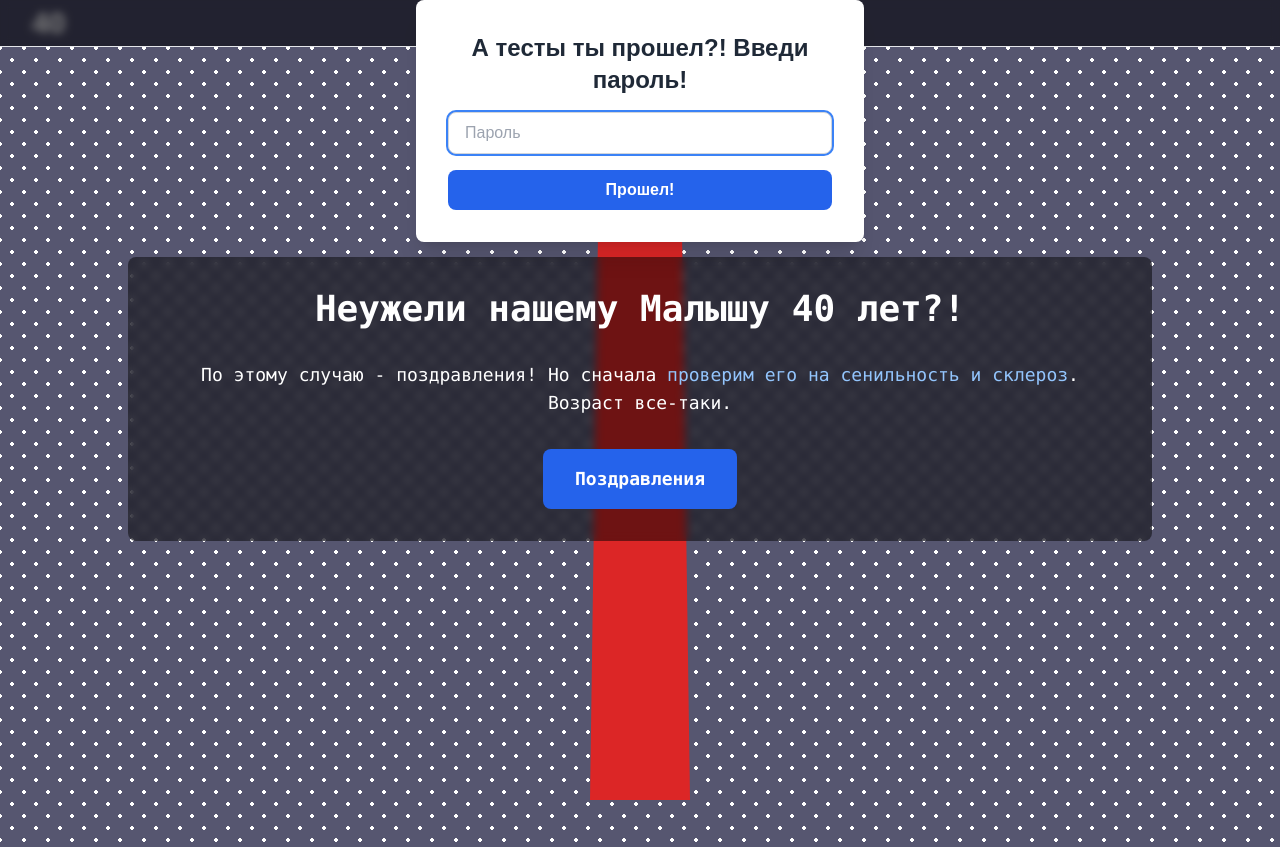
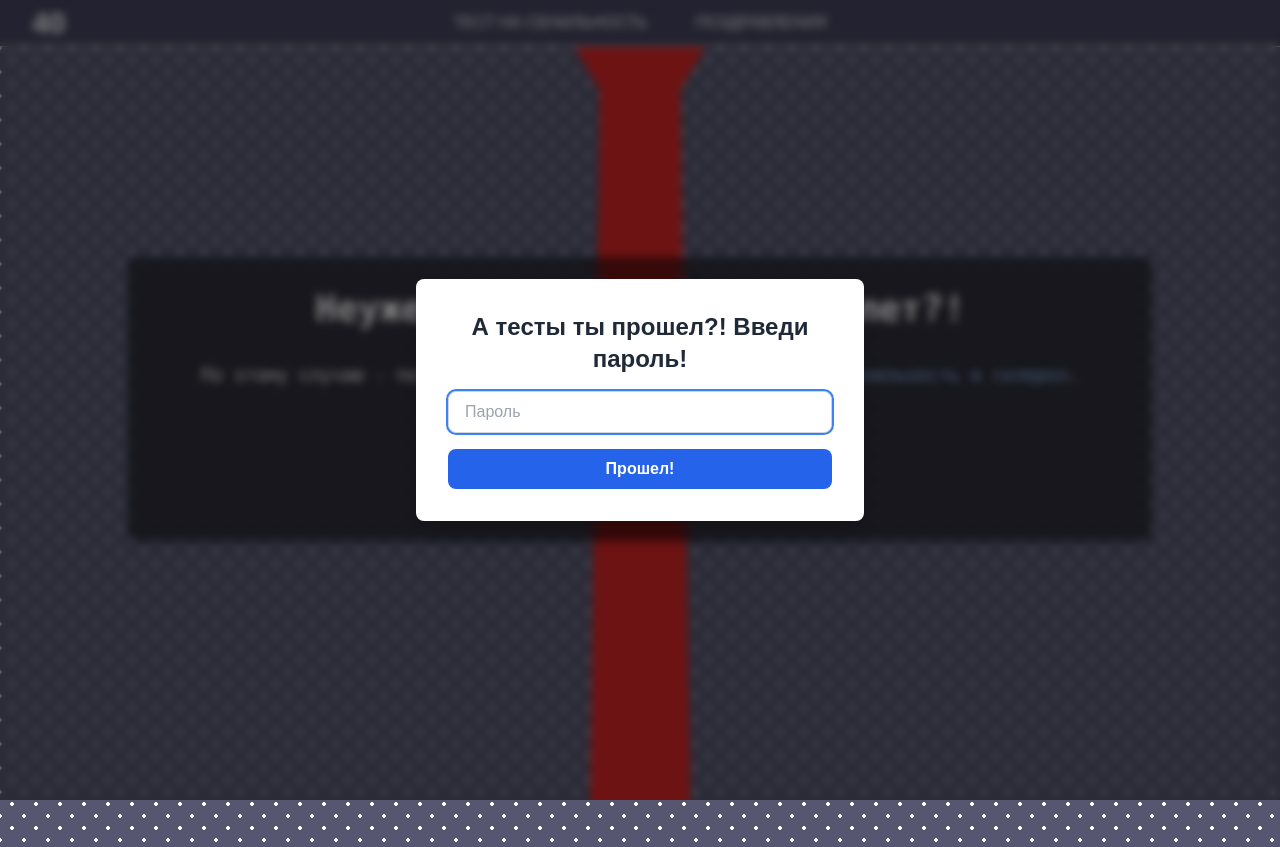
Before and after one commit to s-parfenov/kisesoroket, a Next.js app: page / in a window 1280 px wide. Both pictures are taken after a click on the button "ПОЗДРАВЛЕНИЯ". Built offline with nearby package versions, Linux system fonts and the light colour scheme.

Commit message:
Modal fixed

```diff
--- a/components/PasswordModal.tsx
+++ b/components/PasswordModal.tsx
@@ -1,6 +1,7 @@
 'use client';
 
-import { useState } from 'react';
+import { useState, useEffect } from 'react';
+import { createPortal } from 'react-dom';
 import { useRouter } from 'next/navigation';
 
 interface PasswordModalProps {
@@ -11,9 +12,15 @@ interface PasswordModalProps {
 export default function PasswordModal({ isOpen, onClose }: PasswordModalProps) {
   const [password, setPassword] = useState('');
   const [error, setError] = useState('');
+  const [mounted, setMounted] = useState(false);
   const router = useRouter();
 
-  if (!isOpen) return null;
+  useEffect(() => {
+    setMounted(true);
+    return () => setMounted(false);
+  }, []);
+
+  if (!isOpen || !mounted) return null;
 
   const handleSubmit = (e: React.FormEvent) => {
     e.preventDefault();
@@ -27,16 +34,14 @@ export default function PasswordModal({ isOpen, onClose }: PasswordModalProps) {
     }
   };
 
-  return (
+  const modalContent = (
     <div
       className="fixed inset-0 z-[100] flex items-center justify-center bg-black/50 backdrop-blur-sm"
       onClick={onClose}
-      style={{ position: 'fixed', top: 0, left: 0, right: 0, bottom: 0 }}
     >
       <div
-        className="bg-white rounded-lg p-8 max-w-md w-full mx-4 shadow-xl relative"
+        className="bg-white rounded-lg p-8 max-w-md w-full mx-2 sm:mx-4 md:mx-auto shadow-xl relative"
         onClick={(e) => e.stopPropagation()}
-        style={{ margin: 'auto' }}
       >
         <h2 className="text-2xl font-bold mb-4 text-center text-gray-800">
           А тесты ты прошел?! Введи пароль!
@@ -72,4 +77,6 @@ export default function PasswordModal({ isOpen, onClose }: PasswordModalProps) {
       </div>
     </div>
   );
+
+  return createPortal(modalContent, document.body);
 }
--- a/data/questions.ts
+++ b/data/questions.ts
@@ -57,7 +57,7 @@ export const photoQuestions: Question[] = [
     media: '/images/anniversary.jpg',
     question: 'Вопрос посложнее - какую годовщину свадьбы вы здесь празднуете:',
     options: ['Надувную','Стеклянную', 'Деревянную', 'Оловянную'],
-    correctAnswer: 3,
+    correctAnswer: 1,
   },
   {
     id: 'photo-8',
```
